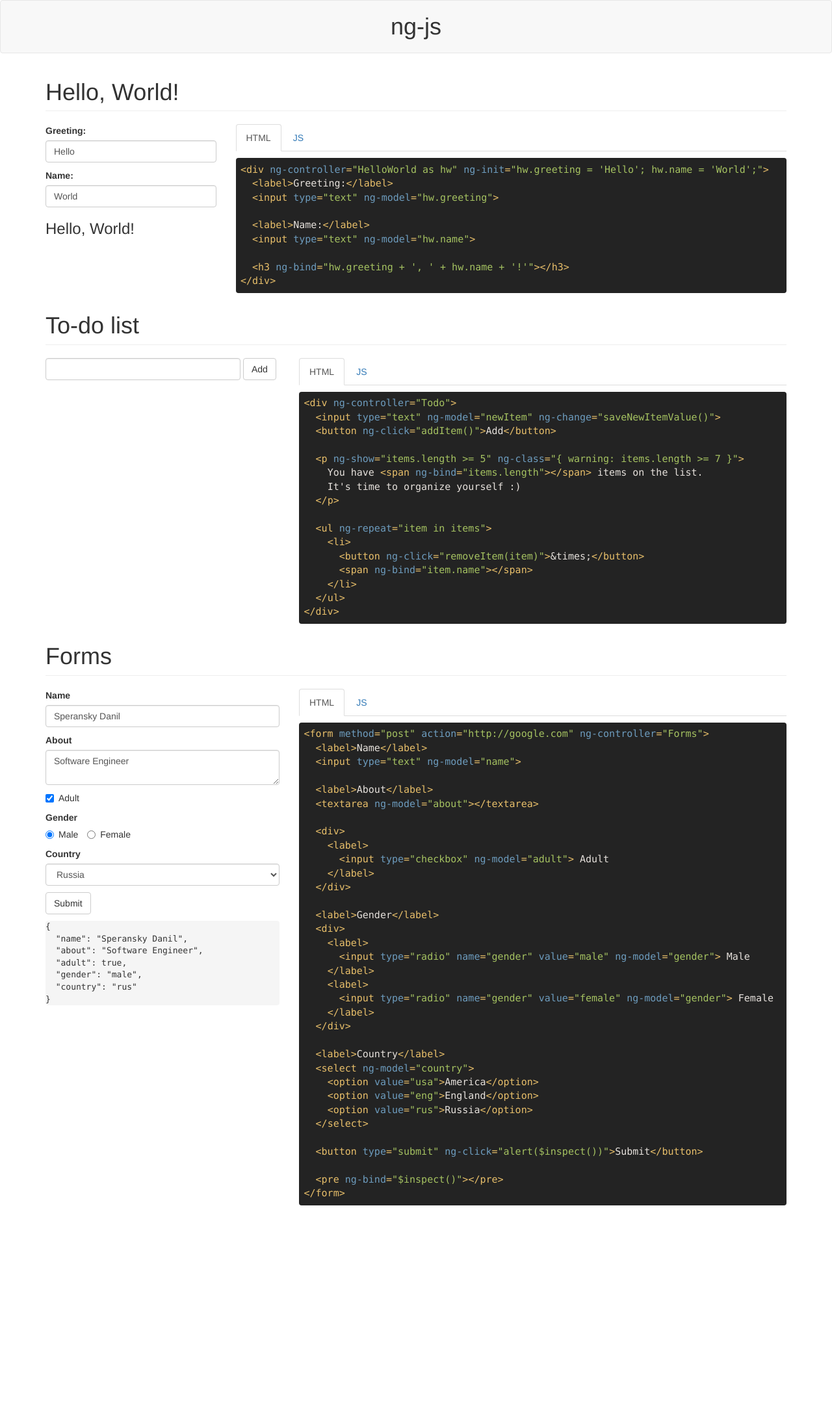
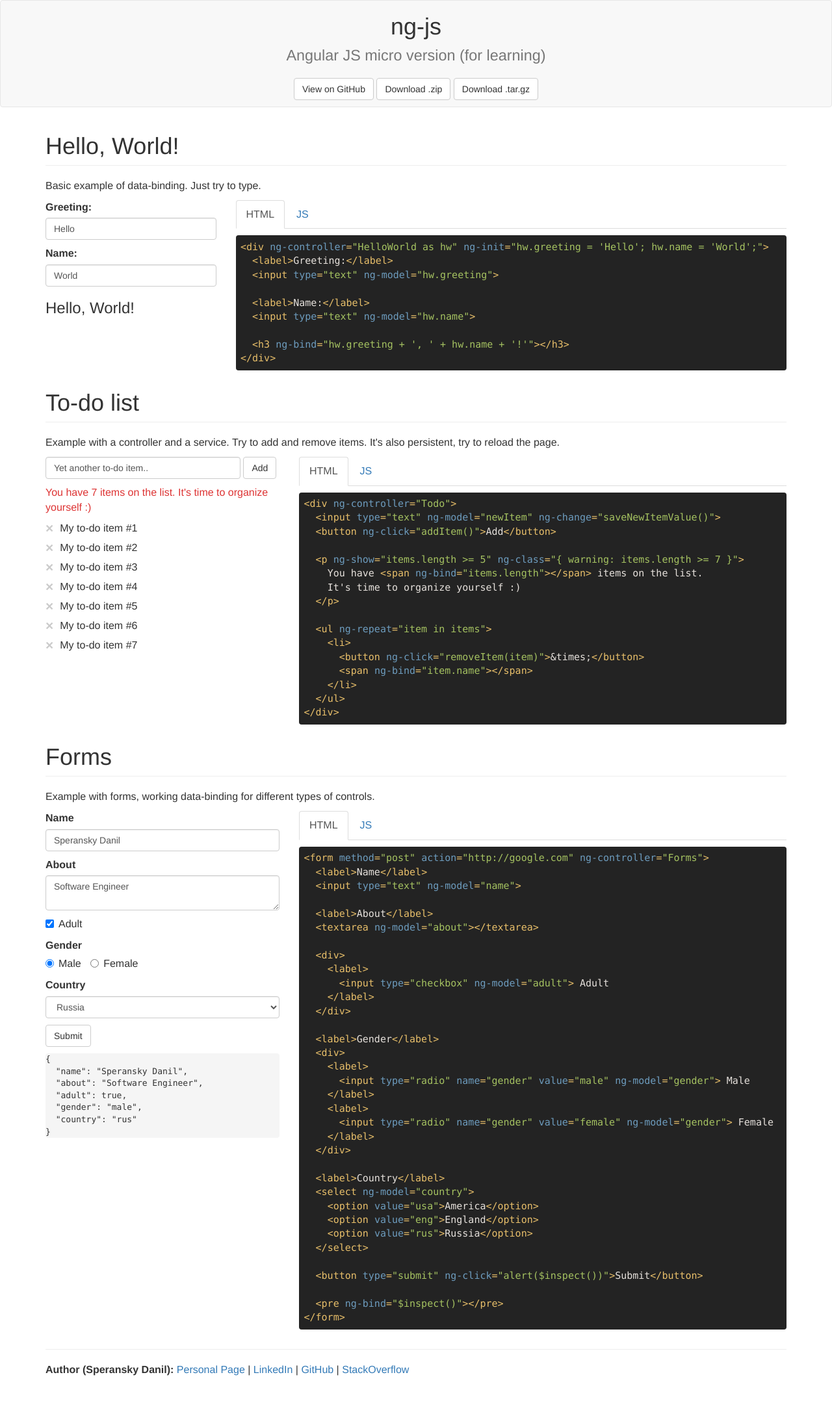
Before and after one commit to speranskydanil/ng-js, a website: page demo/index.html in a window 1280 px wide. Shown: the whole page at 65% size. Before the commit the page ends 1905 px from the top, so only its background shows below. Drawn offline with Linux system fonts and the light colour scheme.

Commit message:
improve demo

```diff
--- a/demo/css/demo.css
+++ b/demo/css/demo.css
@@ -1,9 +1,14 @@
 body {
   margin-bottom: 40px;
+  font-size: 16px;
 }
 
 .navbar h1 {
   margin: 20px 0px;
+  text-align: center;
+}
+
+.navbar .container {
   text-align: center;
 }
 
--- a/demo/index.html
+++ b/demo/index.html
@@ -16,11 +16,23 @@
 
   <body ng-app>
     <nav class="navbar navbar-default">
-      <h1>ng-js</h1>
+      <h1>
+        ng-js
+        <br>
+        <small>Angular JS micro version (for learning)</small>
+      </h1>
+
+      <div class="container">
+        <a href="https://github.com/speranskydanil/ng-js" class="btn btn-default">View on GitHub</a>
+        <a href="https://github.com/speranskydanil/ng-js/zipball/master" class="btn btn-default">Download .zip</a>
+        <a href="https://github.com/speranskydanil/ng-js/tarball/master" class="btn btn-default">Download .tar.gz</a>
+      </div>
     </nav>
 
     <div class="container">
       <h1>Hello, World!</h1>
+
+      <p>Basic example of data-binding. Just try to type.</p>
 
       <div class="row">
         <div class="col-md-3" ng-controller="HelloWorld as hw" ng-init="hw.greeting = 'Hello'; hw.name = 'World';">
@@ -64,6 +76,8 @@
       </div>
 
       <h1>To-do list</h1>
+
+      <p>Example with a controller and a service. Try to add and remove items. It's also persistent, try to reload the page.</p>
 
       <div class="row">
         <div class="col-md-4" ng-controller="Todo">
@@ -160,6 +174,8 @@ ng.service('storage', ['_'], function (_) {
       </div>
 
       <h1>Forms</h1>
+
+      <p>Example with forms, working data-binding for different types of controls.</p>
 
       <div class="row">
         <div class="col-md-4">
@@ -259,6 +275,16 @@ ng.service('storage', ['_'], function (_) {
           </div>
         </div>
       </div>
+
+      <hr>
+
+      <p>
+        <strong>Author (Speransky Danil):</strong>
+        <a href="http://dsperansky.info">Personal Page</a> |
+        <a href="http://ru.linkedin.com/in/speranskydanil/en">LinkedIn</a> |
+        <a href="https://github.com/speranskydanil?tab=repositories">GitHub</a> |
+        <a href="http://stackoverflow.com/users/1550807/speransky-danil">StackOverflow</a>
+      </p>
     </div>
   </body>
  </html>
--- a/demo/js/demo.js
+++ b/demo/js/demo.js
@@ -46,3 +46,13 @@ ng.controller('Forms', [], function () {
   this.gender  = 'male';
   this.country = 'rus';
 });
+
+(function () {
+  var _ = ng.resolve('_');
+
+  var storage = ng.resolve('storage');
+
+  if (!storage.get('items')) storage.set('items', _.map(_.range(1, 8), function (n) { return { name: 'My to-do item #' + n }; }));
+
+  if (!storage.get('newItem')) storage.set('newItem', 'Yet another to-do item..');
+})();
--- a/src/services/ng-underscore.js
+++ b/src/services/ng-underscore.js
@@ -19,6 +19,7 @@
 // without
 // indexOf
 // lastIndexOf
+// range
 // findIndex
 // findLastIndex
 // bind
@@ -457,6 +458,26 @@
   _.indexOf = createIndexFinder(1, _.findIndex, _.sortedIndex);
   _.lastIndexOf = createIndexFinder(-1, _.findLastIndex);
 
+  // Generate an integer Array containing an arithmetic progression. A port of
+  // the native Python `range()` function. See
+  // [the Python documentation](http://docs.python.org/library/functions.html#range).
+  _.range = function(start, stop, step) {
+    if (stop == null) {
+      stop = start || 0;
+      start = 0;
+    }
+    step = step || 1;
+
+    var length = Math.max(Math.ceil((stop - start) / step), 0);
+    var range = Array(length);
+
+    for (var idx = 0; idx < length; idx++, start += step) {
+      range[idx] = start;
+    }
+
+    return range;
+  };
+
   // Function (ahem) Functions
   // ------------------
 
```
Also changed, not shown: dist/ng-min.js, dist/ng.js.
